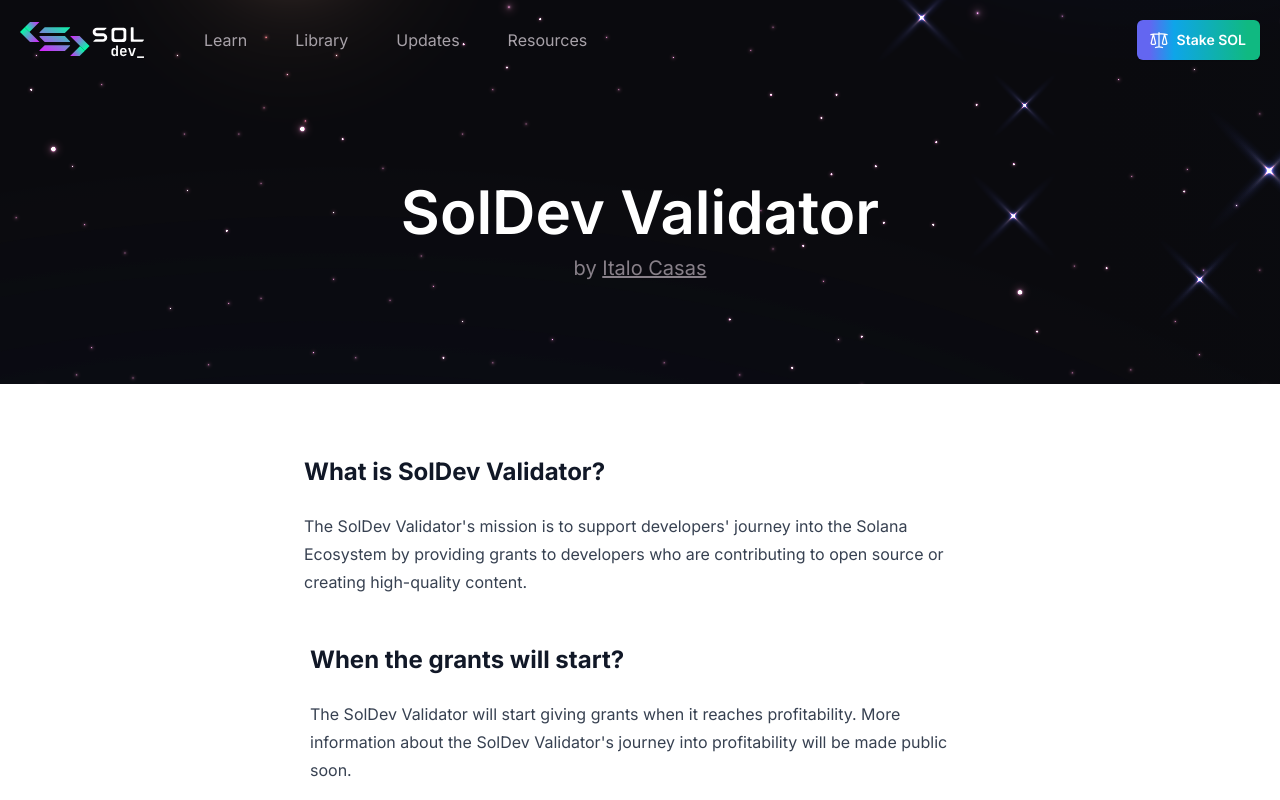
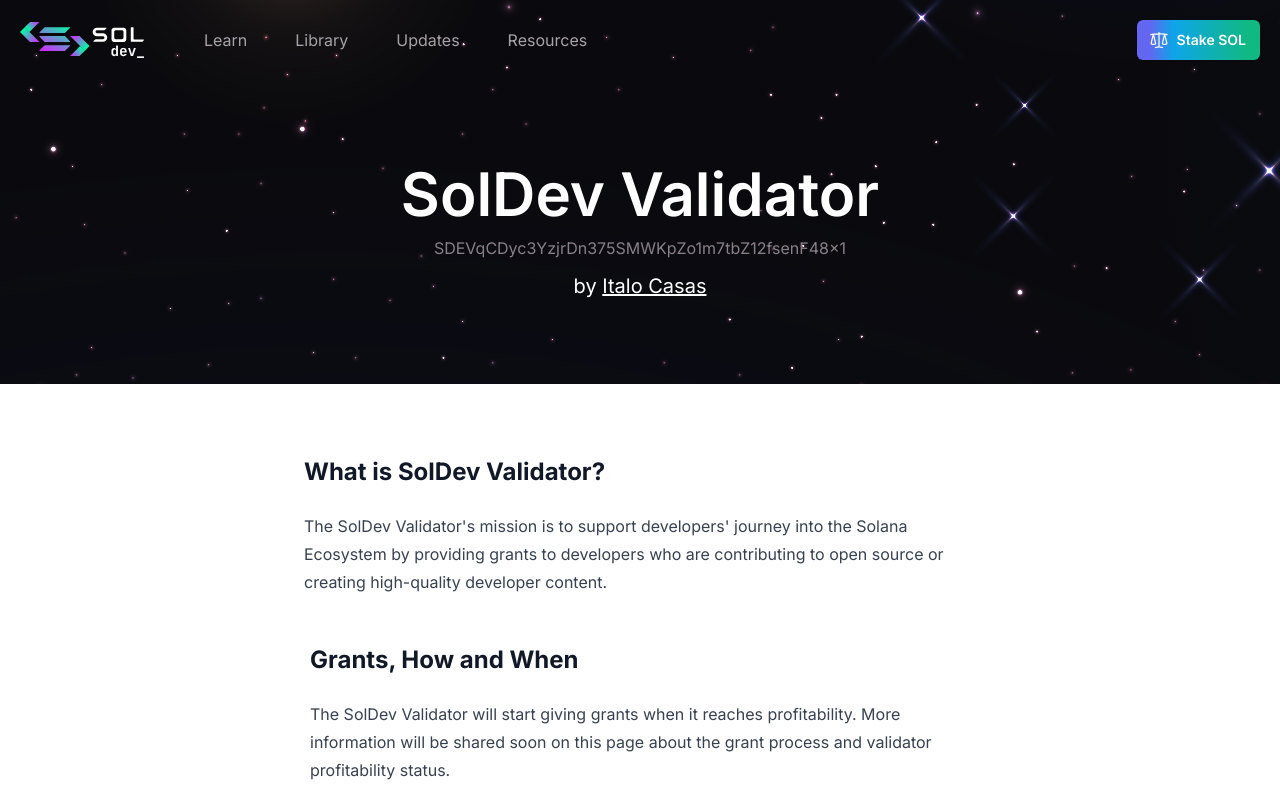
Before and after one commit to Tru3Bliss/solana-modern-ui, a Next.js app: page /validator in a window 1280 px wide. Shown: the top 800 px of the page. Built offline with nearby package versions, Linux system fonts and the light colour scheme.

Commit message:
small fixes

```diff
--- a/src/pages/validator/index.tsx
+++ b/src/pages/validator/index.tsx
@@ -16,7 +16,16 @@ export default function Page() {
           <Link href={'/validator'}>SolDev Validator</Link>
         </h1>
 
-        <p className="max-w-2xl text-gray-500 md:text-xl">
+        <p className="text-base text-gray-500">
+          <Link
+            target="_blank"
+            href="https://www.validators.app/validators/SDEVqCDyc3YzjrDn375SMWKpZo1m7tbZ12fsenF48x1?locale=en&network=mainnet"
+          >
+            SDEVqCDyc3YzjrDn375SMWKpZo1m7tbZ12fsenF48x1
+          </Link>
+        </p>
+
+        <p className="max-w-2xl md:text-xl">
           by{' '}
           <Link
             className="underline"
@@ -37,17 +46,17 @@ export default function Page() {
             <div className="mt-3 max-w-2xl">
               The SolDev Validator's mission is to support developers' journey into the Solana
               Ecosystem by providing grants to developers who are contributing to open source or
-              creating high-quality content.
+              creating high-quality developer content.
             </div>
           </div>
 
           <div className="flex-1">
-            <h2 className="text-2xl font-bold">When the grants will start?</h2>
+            <h2 className="text-2xl font-bold">Grants, How and When</h2>
 
             <div className="mt-3 max-w-2xl">
               The SolDev Validator will start giving grants when it reaches profitability. More
-              information about the SolDev Validator's journey into profitability will be made
-              public soon.
+              information will be shared soon on this page about the grant process and validator
+              profitability status.
             </div>
           </div>
 
```
